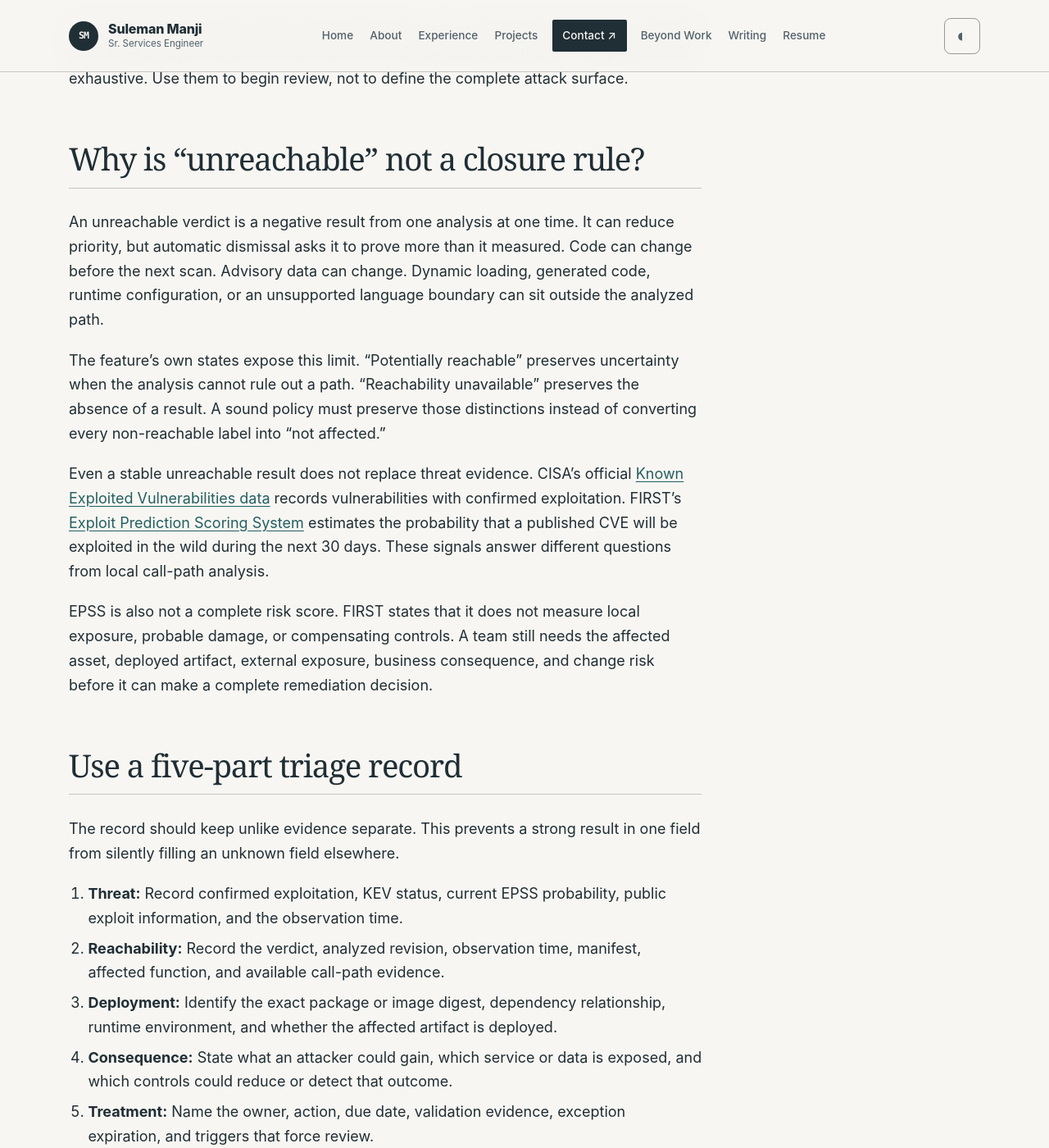
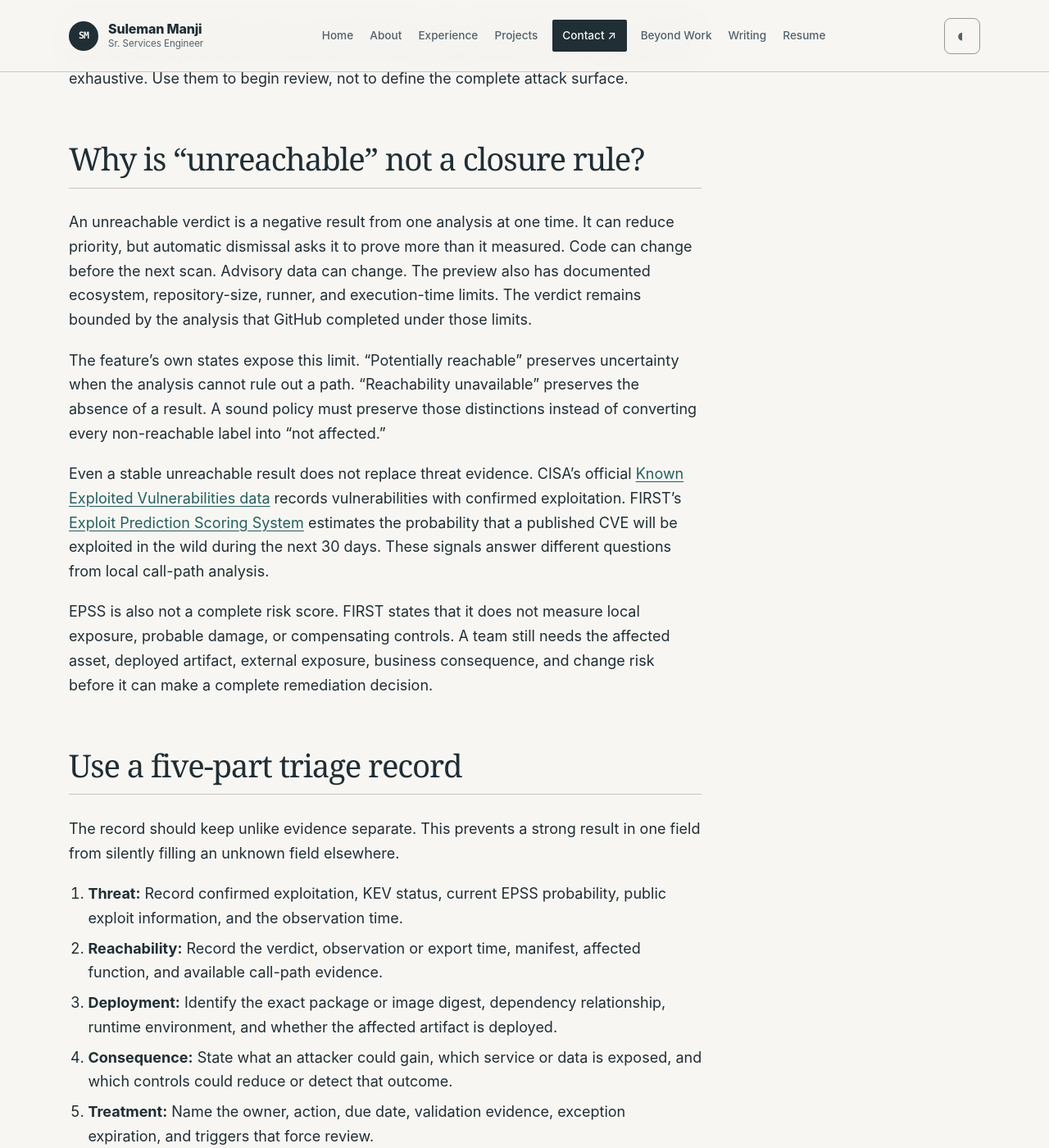
Before and after one commit to ssmanji89/sulemanji-port, a Jekyll site: the page built from notes/dependency-reachability-priority-signal.md, in a window 1280 px wide and 1400 px high, scrolled down 2412 px. Shown: the whole window at 82% size. Built offline with Jekyll 4.4.1, drawn with Linux system fonts in a browser that asks for light colours.

Commit message:
docs: publish dependency-reachability-priority-signal

```diff
--- a/notes/dependency-reachability-priority-signal.md
+++ b/notes/dependency-reachability-priority-signal.md
@@ -49,7 +49,7 @@ The call-path display also shows sample evidence, not a complete proof of every
 
 ## Why is “unreachable” not a closure rule?
 
-An unreachable verdict is a negative result from one analysis at one time. It can reduce priority, but automatic dismissal asks it to prove more than it measured. Code can change before the next scan. Advisory data can change. Dynamic loading, generated code, runtime configuration, or an unsupported language boundary can sit outside the analyzed path.
+An unreachable verdict is a negative result from one analysis at one time. It can reduce priority, but automatic dismissal asks it to prove more than it measured. Code can change before the next scan. Advisory data can change. The preview also has documented ecosystem, repository-size, runner, and execution-time limits. The verdict remains bounded by the analysis that GitHub completed under those limits.
 
 The feature's own states expose this limit. “Potentially reachable” preserves uncertainty when the analysis cannot rule out a path. “Reachability unavailable” preserves the absence of a result. A sound policy must preserve those distinctions instead of converting every non-reachable label into “not affected.”
 
@@ -62,7 +62,7 @@ EPSS is also not a complete risk score. FIRST states that it does not measure lo
 The record should keep unlike evidence separate. This prevents a strong result in one field from silently filling an unknown field elsewhere.
 
 1. **Threat:** Record confirmed exploitation, KEV status, current EPSS probability, public exploit information, and the observation time.
-2. **Reachability:** Record the verdict, analyzed revision, observation time, manifest, affected function, and available call-path evidence.
+2. **Reachability:** Record the verdict, observation or export time, manifest, affected function, and available call-path evidence.
 3. **Deployment:** Identify the exact package or image digest, dependency relationship, runtime environment, and whether the affected artifact is deployed.
 4. **Consequence:** State what an attacker could gain, which service or data is exposed, and which controls could reduce or detect that outcome.
 5. **Treatment:** Name the owner, action, due date, validation evidence, exception expiration, and triggers that force review.
```
